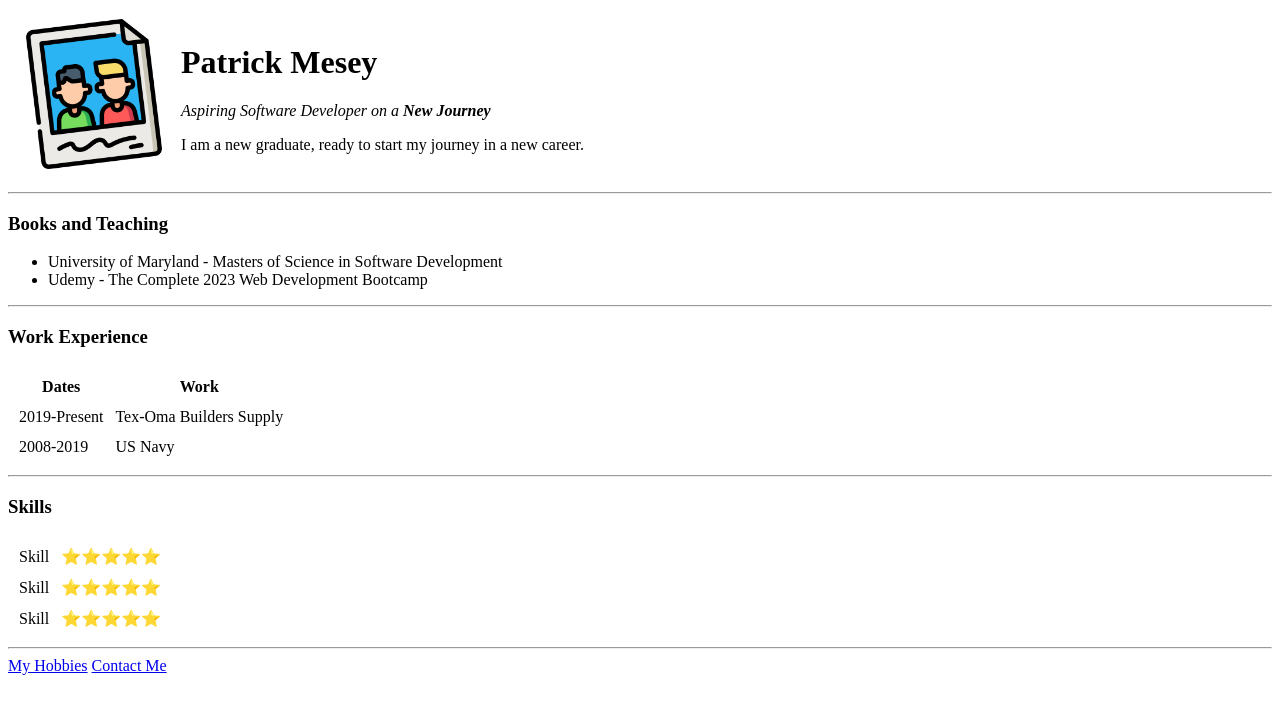
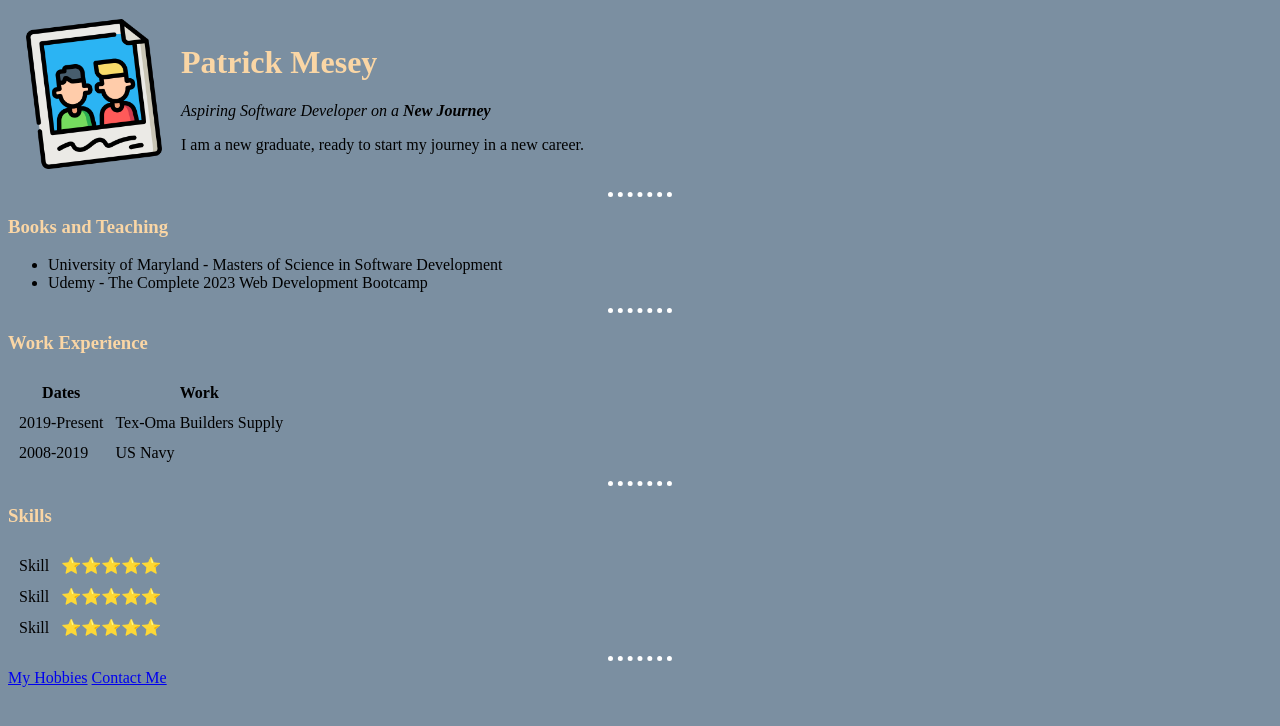
Before and after one commit to Pjmes/Personal_Page, a plain HTML site: page index.html in a window 1280 px wide. Drawn offline with Linux system fonts and the light colour scheme.

Commit message:
CSS Styling Init

```diff
--- /dev/null
+++ b/css/styles.css
@@ -0,0 +1,17 @@
+body {
+    background-color: #7B8FA1;
+}
+
+hr {
+    border-style: none;
+    border-top: dotted 5px white;
+    width: 5%;
+}
+
+h1 {
+    color: #FAD6A5;
+}
+
+h3 {
+    color: #FAD6A5;
+}
--- a/index.html
+++ b/index.html
@@ -3,6 +3,7 @@
 <head>
     <meta charset="UTF-8">
     <title>Patrick's Personal Site</title>
+    <link rel="stylesheet" href="css/styles.css">
 </head>
 
 <body>
```
Also changed, not shown: contact.html (+1 -0 lines), hobbies.html (+1 -0 lines).
